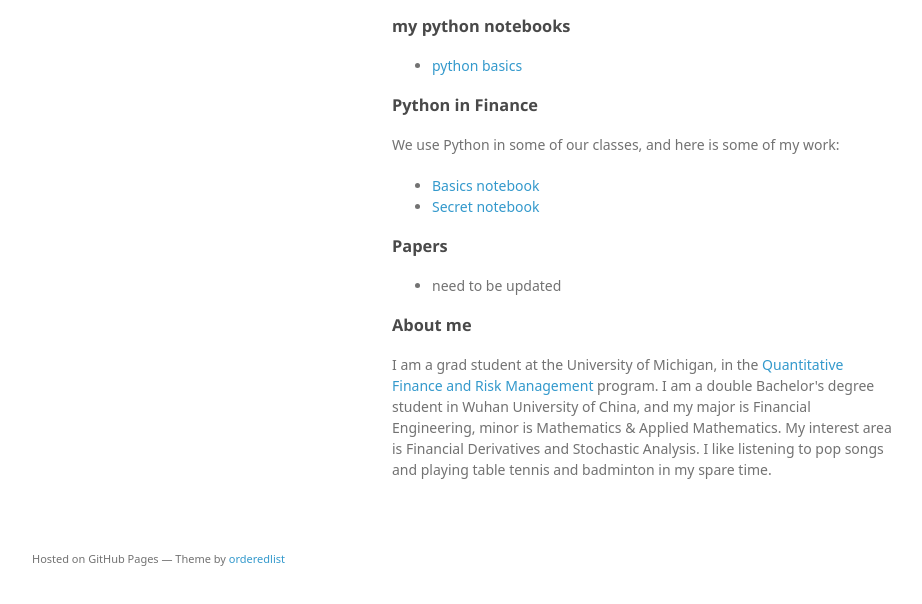
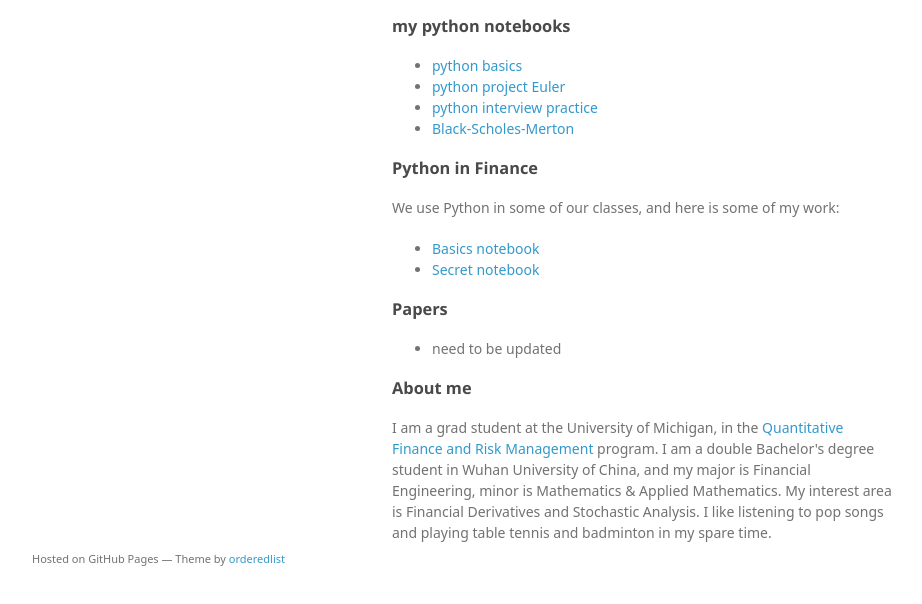
Before and after one commit to boyancheng/boyancheng.github.io, a plain HTML site: page index.html in a window 1280 px wide. Shown: the part 162-766 px from the top of the page, without its empty margins (178-1100 px from the left). Drawn offline with Linux system fonts and the light colour scheme; a web font is replaced by a local one.

Commit message:
Replace master branch with page content via GitHub

```diff
--- a/index.html
+++ b/index.html
@@ -33,6 +33,9 @@
 
 <ul>
 <li><a href="https://github.com/boyancheng/qfrm-python/blob/master/python-basics-notebook.ipynb">python basics</a></li>
+<li><a href="https://github.com/boyancheng/qfrm-python/blob/master/python-secret-notebook.ipynb">python project Euler</a></li>
+<li><a href="https://github.com/boyancheng/qfrm-python/blob/master/python-interview-notebook.ipynb">python interview practice</a></li>
+<li><a href="https://github.com/boyancheng/qfrm-python/blob/master/finance/python-black-scholes-merton.ipynb">Black-Scholes-Merton</a></li>
 </ul>
 
 <h3>
```
Also changed, not shown: params.json (+1 -1 lines).
